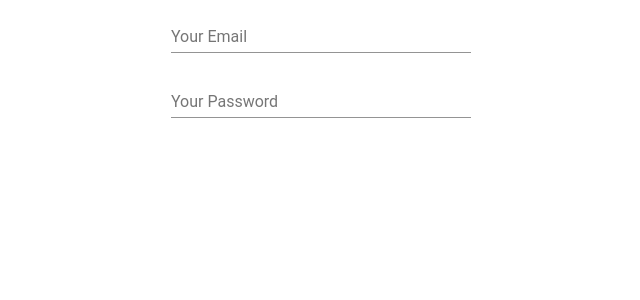
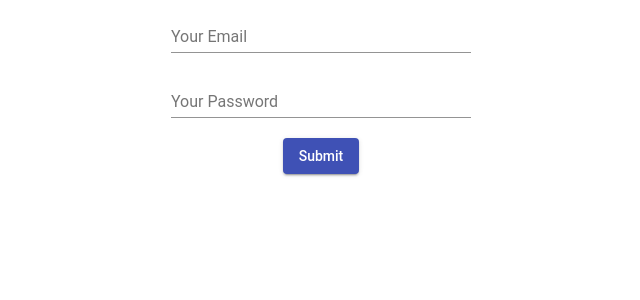
Before and after one commit to Elybourland/ang-mat-app, an Angular app in the folder fitness-tracker/: page /signup in a window 1280 px wide. Shown: the top 300 px of the page, without its empty margins (319-959 px from the left). Built offline with nearby package versions, Linux system fonts and the light colour scheme.

Commit message:
adding and configuring the submit button

```diff
--- a/fitness-tracker/src/app/app.module.ts
+++ b/fitness-tracker/src/app/app.module.ts
@@ -15,6 +15,7 @@
 import { MatFormFieldModule } from '@angular/material/form-field';
 import { MatInputModule } from '@angular/material/input';
 import { FlexLayoutModule } from '@angular/flex-layout';
+import{ FormsModule } from '@angular/forms';
 
 @NgModule({
   declarations: [
@@ -35,7 +36,8 @@
     AppRoutingModule,
     MatFormFieldModule,
     MatInputModule,
-    FlexLayoutModule
+    FlexLayoutModule,
+    FormsModule
   ],
   providers: [],
   bootstrap: [AppComponent]
--- a/fitness-tracker/src/app/auth/signup/signup.component.html
+++ b/fitness-tracker/src/app/auth/signup/signup.component.html
@@ -1,10 +1,11 @@
 <section class="signup-form">
-    <form fxLayout="column" fxLayoutAlign="center center">
+    <form fxLayout="column" fxLayoutAlign="center center" #f="ngForm" (ngSubmit)="onSubmit(f)">
         <mat-form-field>
-            <input type="email" matInput placeholder="Your Email">
+            <input type="email" matInput placeholder="Your Email" ngModel name="email">
         </mat-form-field>
         <mat-form-field>
-            <input type="password" matInput placeholder="Your Password">
+            <input type="password" matInput placeholder="Your Password" ngModel name="password">
         </mat-form-field>
+        <button type="submit" mat-raised-button color="primary">Submit</button>
     </form>
 </section>
--- a/fitness-tracker/src/app/auth/signup/signup.component.ts
+++ b/fitness-tracker/src/app/auth/signup/signup.component.ts
@@ -1,4 +1,5 @@
 import { Component, OnInit } from '@angular/core';
+import { NgForm } from '@angular/forms';
 
 @Component({
   selector: 'app-signup',
@@ -12,4 +13,8 @@
   ngOnInit(): void {
   }
 
+  onSubmit(form: NgForm) {
+    console.log(form);
+  }
+
 }
```
